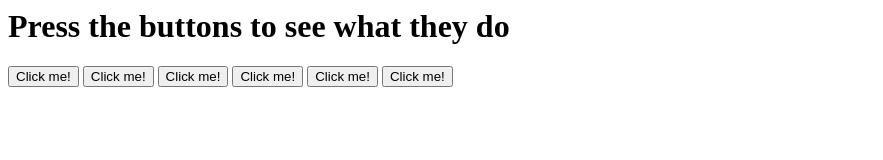
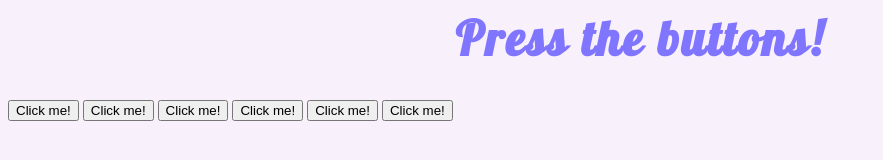
Before and after one commit to m1lanaz/Javascript, a plain HTML site: page Web development with Javascript Course/Project/index.html in a window 1280 px wide. Shown: the whole page, without its empty margins (0-883 px from the left). Drawn offline with Linux system fonts and the light colour scheme.

Commit message:
added css for body and h1 tag

```diff
--- a/Web development with Javascript Course/Project/index.html
+++ b/Web development with Javascript Course/Project/index.html
@@ -2,9 +2,12 @@
     <head>
         <title>Buttons</title>
         <link rel="stylesheet" href="stylesheet.css">
+        <style>
+            @import url('https://fonts.googleapis.com/css2?family=Lobster&display=swap');
+            </style>
     </head>
     <body>
-        <h1>Press the buttons to see what they do</h1>
+        <h1>Press the buttons!</h1>
         <button>Click me!</button>
         <button>Click me!</button>
         <button>Click me!</button>
--- a/Web development with Javascript Course/Project/stylesheet.css
+++ b/Web development with Javascript Course/Project/stylesheet.css
@@ -0,0 +1,12 @@
+/** #8075FF  #6320EE **/
+body{
+    background-color: #F8F0FB;
+}
+
+h1{
+    color: #8075FF;
+    font-family: 'Lobster', cursive;
+    text-align: center;
+    letter-spacing: 2.5px;
+    font-size: 3rem;
+}
```
